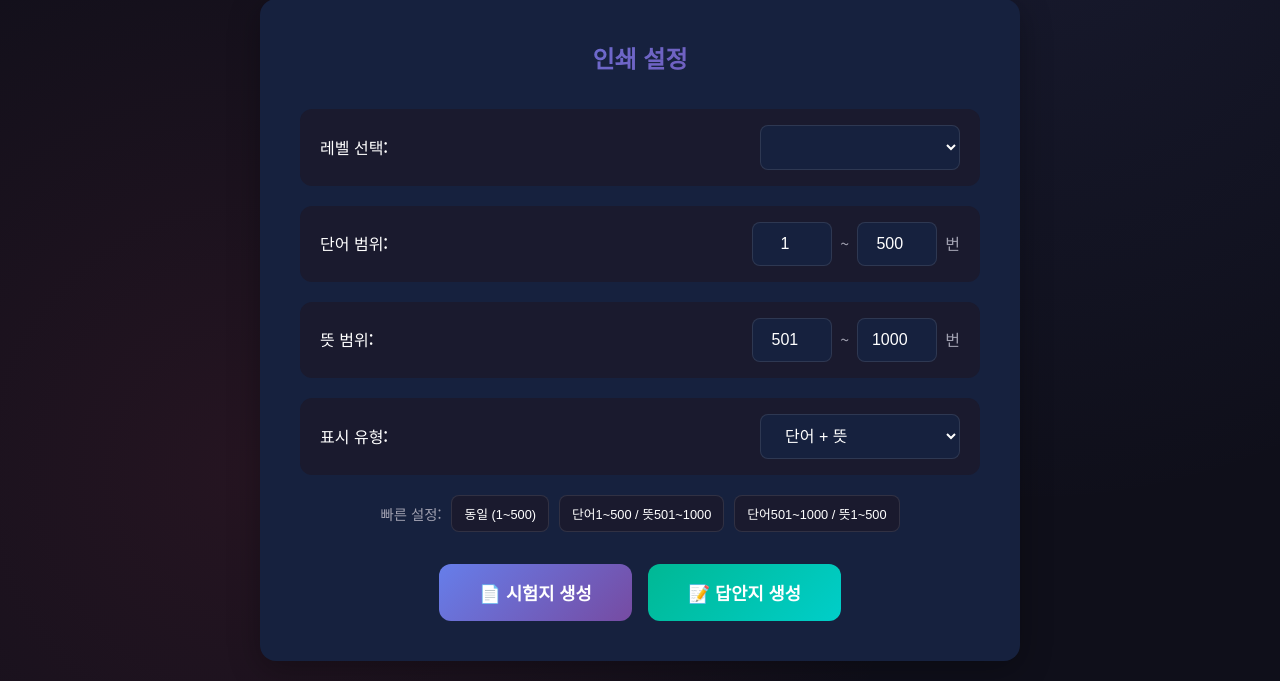
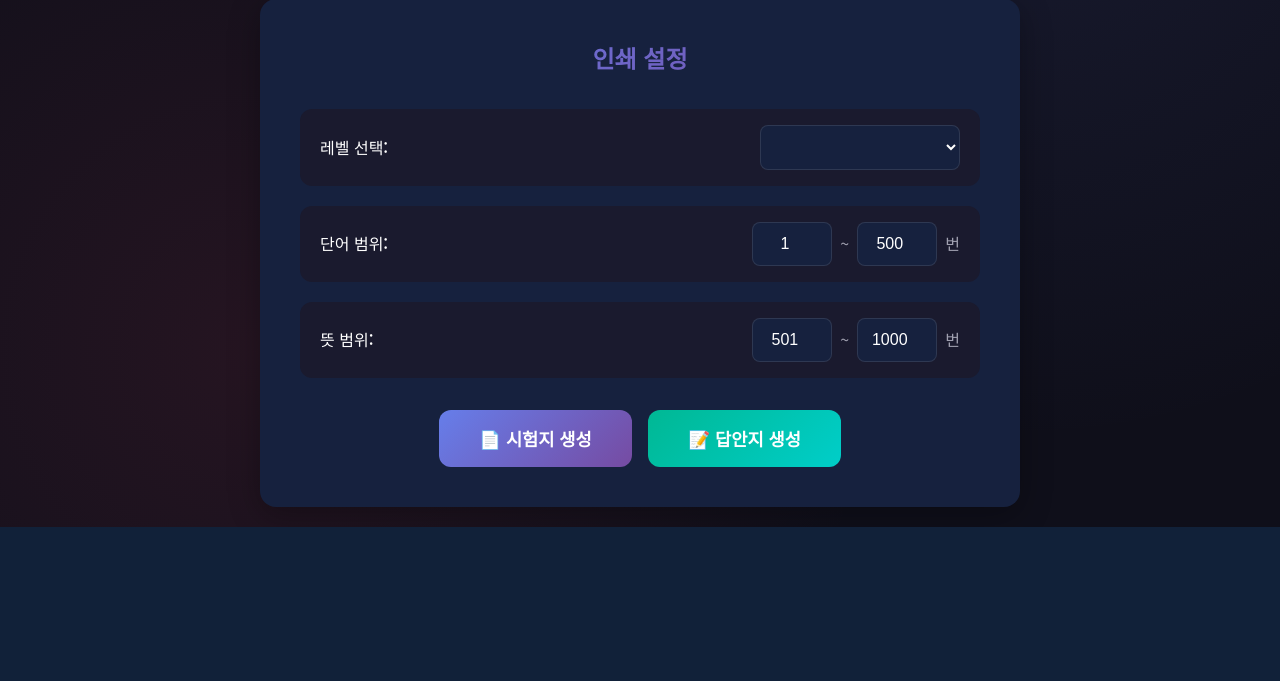
Before and after one commit to mhm820-web/maravity, a Flask app: page / in a window 1280 px wide. Shown: the part 355-1036 px from the top of the page. After the commit the page ends 882 px from the top, so only its background shows below. Run offline with Flask 3, Linux system fonts and the light colour scheme; lists and menus that the app fills with data are empty.

Commit message:
UI 간소화: 표시유형 및 빠른설정 제거, 단어장의 기본값 고정

```diff
--- a/static/app.js
+++ b/static/app.js
@@ -14,7 +14,7 @@ const elements = {
     wordEnd: document.getElementById('word-end'),
     meaningStart: document.getElementById('meaning-start'),
     meaningEnd: document.getElementById('meaning-end'),
-    printType: document.getElementById('print-type'),
+    meaningEnd: document.getElementById('meaning-end'),
     generateBtn: document.getElementById('generate-btn'),
     generateAnswerBtn: document.getElementById('generate-answer-btn'),
     doPrintBtn: document.getElementById('do-print-btn'),
@@ -79,7 +79,8 @@ async function generateWordList() {
     const wordEnd = parseInt(elements.wordEnd.value) || 500;
     const meaningStart = parseInt(elements.meaningStart.value) || 501;
     const meaningEnd = parseInt(elements.meaningEnd.value) || 1000;
-    const printType = elements.printType.value;
+    // 시험지 생성은 기본적으로 '단어만' (word-only) 유형 사용
+    const printType = 'word-only';
 
     if (wordStart < 1 || wordEnd < wordStart || meaningStart < 1 || meaningEnd < meaningStart) {
         alert('올바른 범위를 입력하세요.');
@@ -131,7 +132,8 @@ async function generateAnswerSheet() {
     const wordEnd = parseInt(elements.wordEnd.value) || 500;
     const meaningStart = parseInt(elements.meaningStart.value) || 501;
     const meaningEnd = parseInt(elements.meaningEnd.value) || 1000;
-    const printType = elements.printType.value;
+    // 답안지 생성은 항상 '전체' (full) 유형 사용
+    const printType = 'full';
 
     const levelInfo = levelsData.find(l => l.id === levelId);
     const levelName = levelInfo ? levelInfo.name : levelId;
@@ -249,17 +251,7 @@ function goBack() {
     showScreen('main');
 }
 
-// 빠른 설정 버튼
-function setupPresetButtons() {
-    document.querySelectorAll('.preset-btn').forEach(btn => {
-        btn.addEventListener('click', () => {
-            elements.wordStart.value = btn.dataset.ws;
-            elements.wordEnd.value = btn.dataset.we;
-            elements.meaningStart.value = btn.dataset.ms;
-            elements.meaningEnd.value = btn.dataset.me;
-        });
-    });
-}
+
 
 // 이벤트 리스너
 elements.generateBtn.addEventListener('click', generateWordList);
@@ -270,4 +262,4 @@ elements.printLevel.addEventListener('change', updateRangeMax);
 
 // 초기화
 loadLevels();
-setupPresetButtons();
+loadLevels();
--- a/templates/index.html
+++ b/templates/index.html
@@ -49,23 +49,7 @@
                     </div>
                 </div>
 
-                <div class="setting-group">
-                    <label for="print-type">표시 유형:</label>
-                    <select id="print-type">
-                        <option value="full">단어 + 뜻</option>
-                        <option value="word-only">단어만 (시험지)</option>
-                        <option value="meaning-only">뜻만 (시험지)</option>
-                    </select>
-                </div>
 
-                <div class="quick-range">
-                    <span>빠른 설정:</span>
-                    <button class="preset-btn" data-ws="1" data-we="500" data-ms="1" data-me="500">동일 (1~500)</button>
-                    <button class="preset-btn" data-ws="1" data-we="500" data-ms="501" data-me="1000">단어1~500 /
-                        뜻501~1000</button>
-                    <button class="preset-btn" data-ws="501" data-we="1000" data-ms="1" data-me="500">단어501~1000 /
-                        뜻1~500</button>
-                </div>
 
                 <div class="button-group">
                     <button id="generate-btn" class="btn btn-primary">📄 시험지 생성</button>
```
